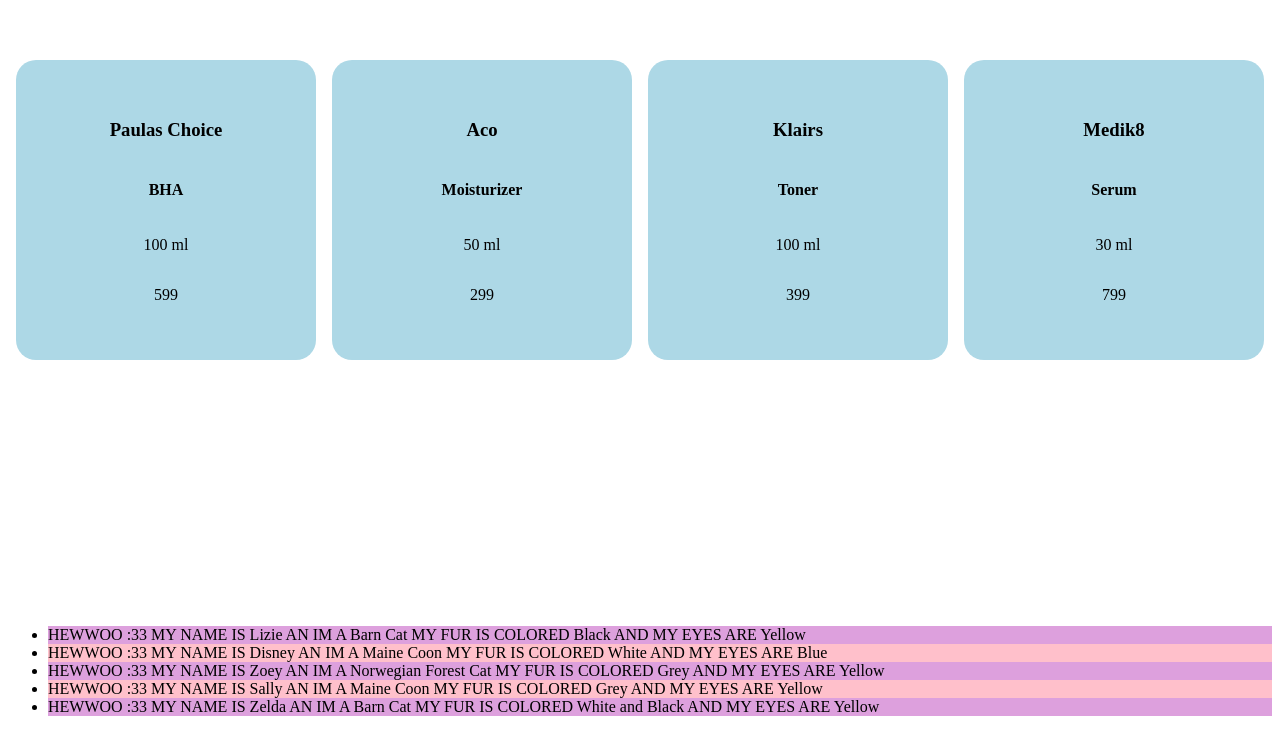
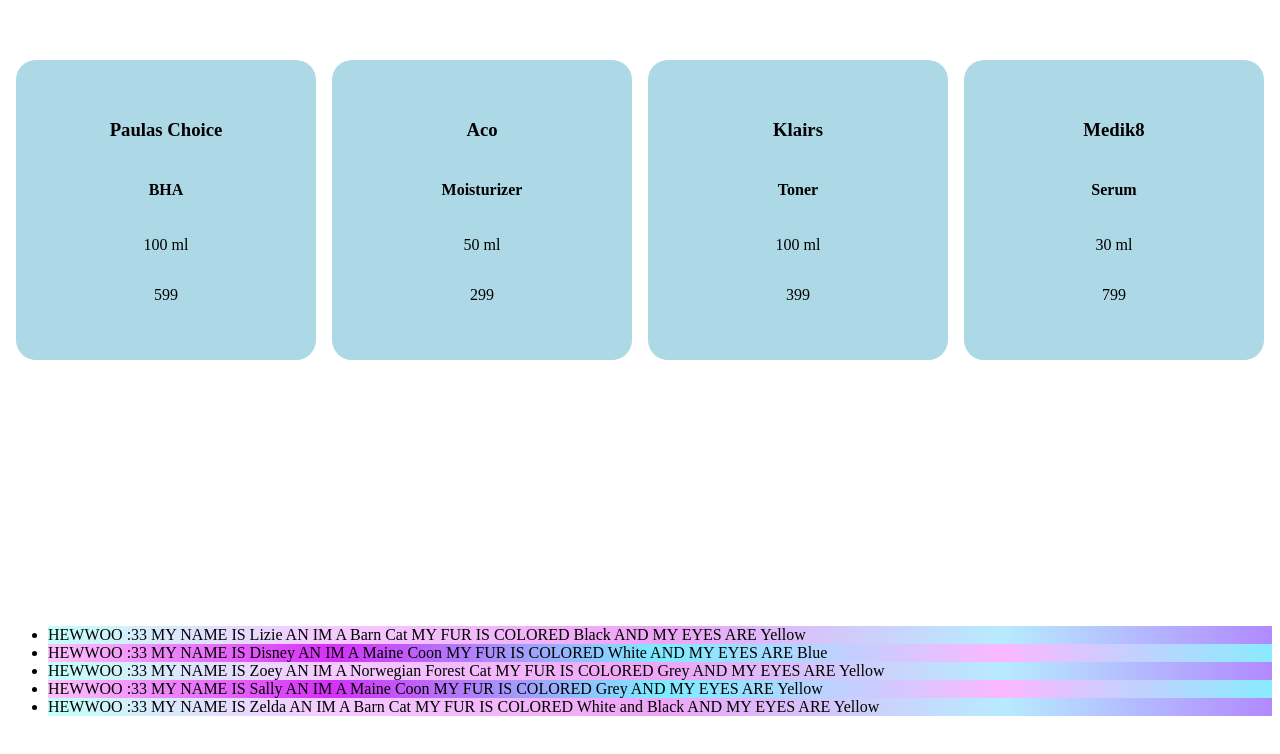
Before and after one commit to jenniferericson/listCollab, a website built with Vite: page index.html in a window 1280 px wide. Shown: the part 198-952 px from the top of the page. Built offline with nearby package versions, Linux system fonts and the light colour scheme; a web font is replaced by a local one.

Commit message:
better styling on da cat section

```diff
--- a/src/scss/style.scss
+++ b/src/scss/style.scss
@@ -22,11 +22,17 @@
     background-color: rgb(198, 218, 225);
 
   }.listedCat:nth-child(even){
-      background-color: pink;
+    background: rgb(255,196,252);
+    background: linear-gradient(90deg, rgba(255,196,252,1) 0%, rgba(213,48,247,1) 23%, rgba(125,236,255,1) 50%, rgba(251,183,255,1) 78%, rgba(137,235,255,1) 100%);
   }
 
   .listedCat:nth-child(odd){
-      background-color: plum;
+    background: rgb(196,255,250);
+    background: linear-gradient(90deg, rgba(196,255,250,1) 0%, rgba(246,202,255,1) 23%, rgba(239,164,246,1) 50%, rgba(183,235,255,1) 78%, rgba(177,137,255,1) 100%);
+  }
+
+  .listedCat:hover{
+    color:pink;
   }
 
 
```
